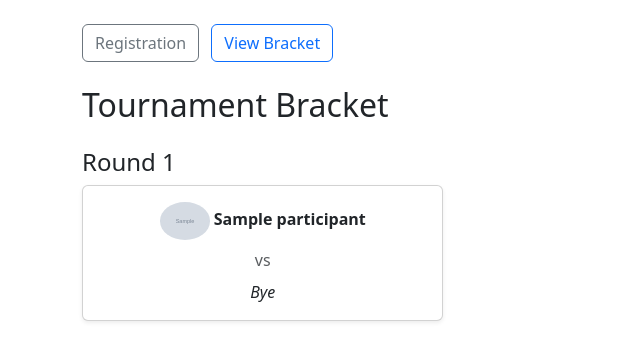
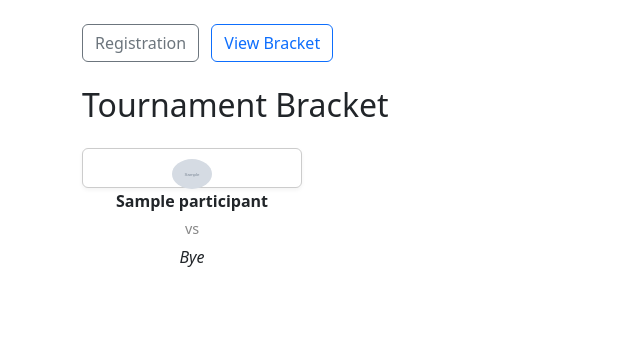
Before and after one commit to venerialduke/HackItBrackIt, a Flask app: page /bracket in a window 1280 px wide. Shown: the top 361 px of the page, without its empty margins (0-640 px from the left). Run offline with Flask 3, Linux system fonts and the light colour scheme; tables that the repository leaves empty hold one stand-in row (values such as "Sample post"); grey boxes marked "Sample" are stand-in pictures.

Commit message:
bracket positioning

```diff
--- a/app/bracket_logic.py
+++ b/app/bracket_logic.py
@@ -2,12 +2,21 @@ import uuid
 import math
 
 class Match:
-	def __init__(self, player1=None, player2=None):
+	def __init__(self, player1=None, player2=None, round_index=0, match_index=0):
 		self.player1 = player1
 		self.player2 = player2
 		self.score1 = None
 		self.score2 = None
 		self.winner = None
+		self.round_index = round_index  # x axis
+		self.match_index = match_index  # index in round
+		self.y = None  # vertical position
+		self.x = round_index
+		self.feeders = []
+
+	def set_feeders(self, match1, match2):
+		self.feeders = [match1, match2]
+		self.y = (match1.y + match2.y) / 2
 
 class Bracket:
 	def __init__(self, participants):
@@ -15,24 +24,38 @@ class Bracket:
 		if len(self.participants) % 2 != 0:
 			self.participants.append(None)
 
-		self.rounds = []  # rounds[round_index][match_index]
+		self.rounds = []  # 2D: rounds[round][match]
+		self.all_matches = []
 		self._build()
 
 	def _build(self):
-		current_players = self.participants
-		num_matches = len(current_players) // 2
+		# Round 1
+		num_matches = len(self.participants) // 2
+		round_0 = []
+		for i in range(num_matches):
+			p1 = self.participants[i*2]
+			p2 = self.participants[i*2 + 1]
+			match = Match(p1, p2, round_index=0, match_index=i)
+			match.y = i * 4  # vertical spacing step
+			round_0.append(match)
+			self.all_matches.append(match)
+		self.rounds.append(round_0)
 
-		# Round 1
-		round_matches = []
-		for i in range(0, len(current_players), 2):
-			round_matches.append(Match(current_players[i], current_players[i+1]))
-		self.rounds.append(round_matches)
-
-		# Future rounds
-		while num_matches > 1:
-			num_matches = math.ceil(num_matches / 2)
-			self.rounds.append([Match() for _ in range(num_matches)])
-
-	def __getitem__(self, index):
-		round_num, match_num = index
-		return self.rounds[round_num - 1][match_num - 1]
+		# Later rounds
+		current_round = round_0
+		round_index = 1
+		while len(current_round) > 1:
+			next_round = []
+			for i in range(0, len(current_round), 2):
+				m1 = current_round[i]
+				m2 = current_round[i+1] if i+1 < len(current_round) else None
+				match = Match(round_index=round_index, match_index=i//2)
+				if m2:
+					match.set_feeders(m1, m2)
+				else:
+					match.y = m1.y  # carry forward y
+				next_round.append(match)
+				self.all_matches.append(match)
+			self.rounds.append(next_round)
+			current_round = next_round
+			round_index += 1
--- a/app/templates/bracket.html
+++ b/app/templates/bracket.html
@@ -2,33 +2,56 @@
 {% block content %}
 <h2 class="mb-4">Tournament Bracket</h2>
 
-{% for round in bracket.rounds %}
-	<h4>Round {{ loop.index }}</h4>
-	<div class="row row-cols-1 row-cols-md-2 row-cols-lg-3 g-3 mb-4">
-		{% for match in round %}
-		<div class="col">
-			<div class="card p-3 shadow-sm">
-				<div class="text-center mb-2">
+<style>
+	.bracket-grid {
+		display: grid;
+		grid-auto-flow: column;
+		grid-auto-columns: 220px;
+		grid-auto-rows: 40px;
+		column-gap: 30px;
+		row-gap: 10px;
+		position: relative;
+	}
+
+	.match-box {
+		background: white;
+		border: 1px solid #ccc;
+		border-radius: 6px;
+		padding: 10px;
+		text-align: center;
+		box-shadow: 0 2px 4px rgba(0, 0, 0, 0.05);
+	}
+
+	.match-box .vs {
+		color: #888;
+		font-size: 0.9rem;
+		margin: 5px 0;
+	}
+</style>
+
+<div class="bracket-grid">
+	{% for match in bracket.all_matches %}
+	<div class="match-box"
+	     style="grid-column: {{ match.x + 1 }};
+	            grid-row: {{ match.y|round + 1 }};">
+		<div>
 			{% if match.player1 %}
-						<img src="{{ url_for('static', filename='avatars/' ~ match.player1.avatar_filename) }}" width="50" class="rounded-circle">
-						<strong>{{ match.player1.name }}</strong>
+				<img src="{{ url_for('static', filename='avatars/' ~ match.player1.avatar_filename) }}" width="40" class="rounded-circle">
+				<div><strong>{{ match.player1.name }}</strong></div>
 			{% else %}
 				<em>Bye</em>
 			{% endif %}
 		</div>
-				<div class="text-center text-muted">vs</div>
-				<div class="text-center mt-2">
+		<div class="vs">vs</div>
+		<div>
 			{% if match.player2 %}
-						<img src="{{ url_for('static', filename='avatars/' ~ match.player2.avatar_filename) }}" width="50" class="rounded-circle">
-						<strong>{{ match.player2.name }}</strong>
+				<img src="{{ url_for('static', filename='avatars/' ~ match.player2.avatar_filename) }}" width="40" class="rounded-circle">
+				<div><strong>{{ match.player2.name }}</strong></div>
 			{% else %}
 				<em>Bye</em>
 			{% endif %}
 		</div>
 	</div>
-		</div>
 	{% endfor %}
 </div>
-{% endfor %}
-
 {% endblock %}
```
Lines whose indentation alone changed are shown as unchanged.
